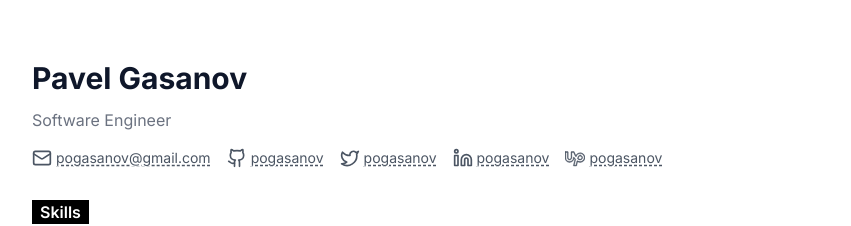
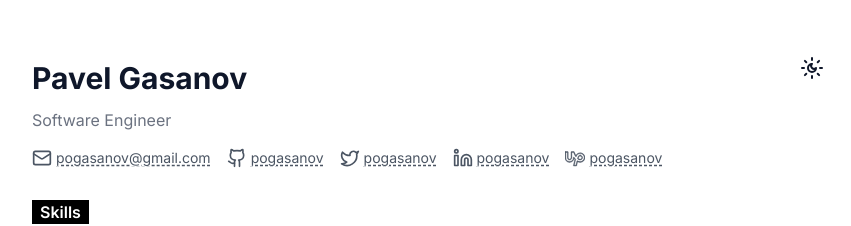
Before and after one commit to pogasanov/gsnv.dev, a Next.js app: page / in a window 1280 px wide. Shown: the top 226 px of the page, without its empty margins (208-1059 px from the left). Built offline with nearby package versions, Linux system fonts and the light colour scheme.

Commit message:
Theme toggle

```diff
--- a/package.json
+++ b/package.json
@@ -9,16 +9,22 @@
     "lint": "next lint"
   },
   "dependencies": {
+    "@radix-ui/react-slot": "^1.0.2",
     "@types/node": "20.5.9",
     "@types/react": "18.2.21",
     "@types/react-dom": "18.2.7",
     "autoprefixer": "10.4.15",
+    "class-variance-authority": "^0.7.0",
+    "clsx": "^2.0.0",
     "lucide-react": "^0.274.0",
     "next": "13.5.3",
+    "next-themes": "^0.2.1",
     "postcss": "8.4.29",
     "react": "18.2.0",
     "react-dom": "18.2.0",
+    "tailwind-merge": "^1.14.0",
     "tailwindcss": "3.3.3",
+    "tailwindcss-animate": "^1.0.7",
     "typescript": "5.2.2"
   }
 }
--- a/src/app/globals.css
+++ b/src/app/globals.css
@@ -1,3 +1,76 @@
 @tailwind base;
 @tailwind components;
 @tailwind utilities;
+
+@layer base {
+  :root {
+    --background: 0 0% 100%;
+    --foreground: 222.2 84% 4.9%;
+
+    --card: 0 0% 100%;
+    --card-foreground: 222.2 84% 4.9%;
+
+    --popover: 0 0% 100%;
+    --popover-foreground: 222.2 84% 4.9%;
+
+    --primary: 222.2 47.4% 11.2%;
+    --primary-foreground: 210 40% 98%;
+
+    --secondary: 210 40% 96.1%;
+    --secondary-foreground: 222.2 47.4% 11.2%;
+
+    --muted: 210 40% 96.1%;
+    --muted-foreground: 215.4 16.3% 46.9%;
+
+    --accent: 210 40% 96.1%;
+    --accent-foreground: 222.2 47.4% 11.2%;
+
+    --destructive: 0 84.2% 60.2%;
+    --destructive-foreground: 210 40% 98%;
+
+    --border: 214.3 31.8% 91.4%;
+    --input: 214.3 31.8% 91.4%;
+    --ring: 222.2 84% 4.9%;
+
+    --radius: 0.5rem;
+  }
+
+  .dark {
+    --background: 222.2 84% 4.9%;
+    --foreground: 210 40% 98%;
+
+    --card: 222.2 84% 4.9%;
+    --card-foreground: 210 40% 98%;
+
+    --popover: 222.2 84% 4.9%;
+    --popover-foreground: 210 40% 98%;
+
+    --primary: 210 40% 98%;
+    --primary-foreground: 222.2 47.4% 11.2%;
+
+    --secondary: 217.2 32.6% 17.5%;
+    --secondary-foreground: 210 40% 98%;
+
+    --muted: 217.2 32.6% 17.5%;
+    --muted-foreground: 215 20.2% 65.1%;
+
+    --accent: 217.2 32.6% 17.5%;
+    --accent-foreground: 210 40% 98%;
+
+    --destructive: 0 62.8% 30.6%;
+    --destructive-foreground: 210 40% 98%;
+
+    --border: 217.2 32.6% 17.5%;
+    --input: 217.2 32.6% 17.5%;
+    --ring: 212.7 26.8% 83.9%;
+  }
+}
+
+@layer base {
+  * {
+    @apply border-border;
+  }
+  body {
+    @apply bg-background text-foreground;
+  }
+}
--- a/src/app/layout.tsx
+++ b/src/app/layout.tsx
@@ -2,6 +2,7 @@
 import type { Metadata } from 'next'
 import { Inter } from 'next/font/google'
 import { ReactNode } from 'react'
+import { Providers } from "@/app/providers";
 
 const inter = Inter({ subsets: ['latin'] })
 
@@ -17,7 +18,11 @@
 }) {
   return (
     <html lang="en">
-    <body className={`bg-white dark:bg-slate-800 text-slate-900 dark:text-white ${inter.className}`}>{children}</body>
+    <body className={`bg-white dark:bg-slate-800 text-slate-900 dark:text-white ${inter.className}`}>
+    <Providers>
+      {children}
+    </Providers>
+    </body>
     </html>
   )
 }
--- a/src/app/page.tsx
+++ b/src/app/page.tsx
@@ -5,10 +5,13 @@
 import { Languages } from "@/components/Languages";
 import { Skills } from "@/components/Skills";
 import { Education } from "@/components/Education";
+import { Actions } from "@/components/Actions";
 
 export default function Home() {
   return (
-    <main className="mx-auto max-w-[52rem] px-4 py-4 print:p-0 md:py-12">
+    <main className="relative mx-auto max-w-[52rem] px-4 my-4 print:m-0 md:my-12">
+      <Actions/>
+
       <Title
         name={data.basics.name}
         label={data.basics.label}
--- /dev/null
+++ b/src/app/providers.tsx
@@ -0,0 +1,12 @@
+'use client'
+
+import * as React from 'react'
+import { ThemeProvider } from 'next-themes'
+
+export function Providers({ children }: { children: React.ReactNode }) {
+  return (
+    <ThemeProvider attribute="class" defaultTheme="system" enableSystem>
+      {children}
+    </ThemeProvider>
+  )
+}
--- /dev/null
+++ b/src/components/Actions.tsx
@@ -0,0 +1,13 @@
+import { ToggleTheme } from "@/components/ToggleTheme";
+
+const Actions = () => {
+  return (
+    <div
+      className="absolute top-0 right-4"
+    >
+      <ToggleTheme/>
+    </div>
+  )
+}
+
+export { Actions }
--- /dev/null
+++ b/src/components/ToggleTheme.tsx
@@ -0,0 +1,37 @@
+'use client'
+
+import { useTheme } from 'next-themes'
+import { Button } from "@/components/ui/button";
+import { Moon, Sun, SunMoon } from 'lucide-react';
+import { useEffect, useState, useTransition } from 'react';
+
+export function ToggleTheme() {
+  const [mounted, setMounted] = useState(false)
+  const { setTheme, theme } = useTheme()
+  const [_, startTransition] = useTransition()
+
+  useEffect(() => {
+    setMounted(true)
+  }, [])
+
+  if (!mounted) {
+    return null
+  }
+
+  return (
+    <Button
+      variant="ghost"
+      size="icon"
+      onClick={() => {
+        startTransition(() => {
+          setTheme(theme === 'system' ? 'light' : theme === 'light' ? 'dark' : 'system')
+        })
+      }}
+    >
+      {theme === 'system' && <SunMoon className="transition-all"/>}
+      {theme === 'dark' && <Moon className="transition-all"/>}
+      {theme === 'light' && <Sun className="transition-all"/>}
+      <span className="sr-only">Toggle theme</span>
+    </Button>
+  )
+}
--- /dev/null
+++ b/src/components/ui/button.tsx
@@ -0,0 +1,56 @@
+import * as React from "react"
+import { Slot } from "@radix-ui/react-slot"
+import { cva, type VariantProps } from "class-variance-authority"
+
+import { cn } from "@/lib/utils"
+
+const buttonVariants = cva(
+  "inline-flex items-center justify-center rounded-md text-sm font-medium ring-offset-background transition-colors focus-visible:outline-none focus-visible:ring-2 focus-visible:ring-ring focus-visible:ring-offset-2 disabled:pointer-events-none disabled:opacity-50",
+  {
+    variants: {
+      variant: {
+        default: "bg-primary text-primary-foreground hover:bg-primary/90",
+        destructive:
+          "bg-destructive text-destructive-foreground hover:bg-destructive/90",
+        outline:
+          "border border-input bg-background hover:bg-accent hover:text-accent-foreground",
+        secondary:
+          "bg-secondary text-secondary-foreground hover:bg-secondary/80",
+        ghost: "hover:bg-accent hover:text-accent-foreground",
+        link: "text-primary underline-offset-4 hover:underline",
+      },
+      size: {
+        default: "h-10 px-4 py-2",
+        sm: "h-9 rounded-md px-3",
+        lg: "h-11 rounded-md px-8",
+        icon: "h-10 w-10",
+      },
+    },
+    defaultVariants: {
+      variant: "default",
+      size: "default",
+    },
+  }
+)
+
+export interface ButtonProps
+  extends React.ButtonHTMLAttributes<HTMLButtonElement>,
+    VariantProps<typeof buttonVariants> {
+  asChild?: boolean
+}
+
+const Button = React.forwardRef<HTMLButtonElement, ButtonProps>(
+  ({ className, variant, size, asChild = false, ...props }, ref) => {
+    const Comp = asChild ? Slot : "button"
+    return (
+      <Comp
+        className={cn(buttonVariants({ variant, size, className }))}
+        ref={ref}
+        {...props}
+      />
+    )
+  }
+)
+Button.displayName = "Button"
+
+export { Button, buttonVariants }
--- /dev/null
+++ b/src/lib/utils.ts
@@ -0,0 +1,6 @@
+import { type ClassValue, clsx } from "clsx"
+import { twMerge } from "tailwind-merge"
+
+export function cn(...inputs: ClassValue[]) {
+  return twMerge(clsx(inputs))
+}
--- a/tailwind.config.ts
+++ b/tailwind.config.ts
@@ -1,20 +1,73 @@
-import type { Config } from 'tailwindcss'
-
-const config: Config = {
+/** @type {import('tailwindcss').Config} */
+module.exports = {
+  darkMode: ["class"],
   content: [
-    './src/pages/**/*.{js,ts,jsx,tsx,mdx}',
-    './src/components/**/*.{js,ts,jsx,tsx,mdx}',
-    './src/app/**/*.{js,ts,jsx,tsx,mdx}',
-  ],
+    './src/**/*.{ts,tsx}',
+	],
   theme: {
+    container: {
+      center: true,
+      padding: "2rem",
+      screens: {
+        "2xl": "1400px",
+      },
+    },
     extend: {
-      backgroundImage: {
-        'gradient-radial': 'radial-gradient(var(--tw-gradient-stops))',
-        'gradient-conic':
-          'conic-gradient(from 180deg at 50% 50%, var(--tw-gradient-stops))',
+      colors: {
+        border: "hsl(var(--border))",
+        input: "hsl(var(--input))",
+        ring: "hsl(var(--ring))",
+        background: "hsl(var(--background))",
+        foreground: "hsl(var(--foreground))",
+        primary: {
+          DEFAULT: "hsl(var(--primary))",
+          foreground: "hsl(var(--primary-foreground))",
+        },
+        secondary: {
+          DEFAULT: "hsl(var(--secondary))",
+          foreground: "hsl(var(--secondary-foreground))",
+        },
+        destructive: {
+          DEFAULT: "hsl(var(--destructive))",
+          foreground: "hsl(var(--destructive-foreground))",
+        },
+        muted: {
+          DEFAULT: "hsl(var(--muted))",
+          foreground: "hsl(var(--muted-foreground))",
+        },
+        accent: {
+          DEFAULT: "hsl(var(--accent))",
+          foreground: "hsl(var(--accent-foreground))",
+        },
+        popover: {
+          DEFAULT: "hsl(var(--popover))",
+          foreground: "hsl(var(--popover-foreground))",
+        },
+        card: {
+          DEFAULT: "hsl(var(--card))",
+          foreground: "hsl(var(--card-foreground))",
+        },
+      },
+      borderRadius: {
+        lg: "var(--radius)",
+        md: "calc(var(--radius) - 2px)",
+        sm: "calc(var(--radius) - 4px)",
+      },
+      keyframes: {
+        "accordion-down": {
+          from: { height: 0 },
+          to: { height: "var(--radix-accordion-content-height)" },
+        },
+        "accordion-up": {
+          from: { height: "var(--radix-accordion-content-height)" },
+          to: { height: 0 },
+        },
+      },
+      animation: {
+        "accordion-down": "accordion-down 0.2s ease-out",
+        "accordion-up": "accordion-up 0.2s ease-out",
       },
     },
   },
-  plugins: [],
+  plugins: [require("tailwindcss-animate")],
 }
-export default config
```
Also changed, not shown: components.json (added), 1 other file (tests, documents, lock files or other folders).
